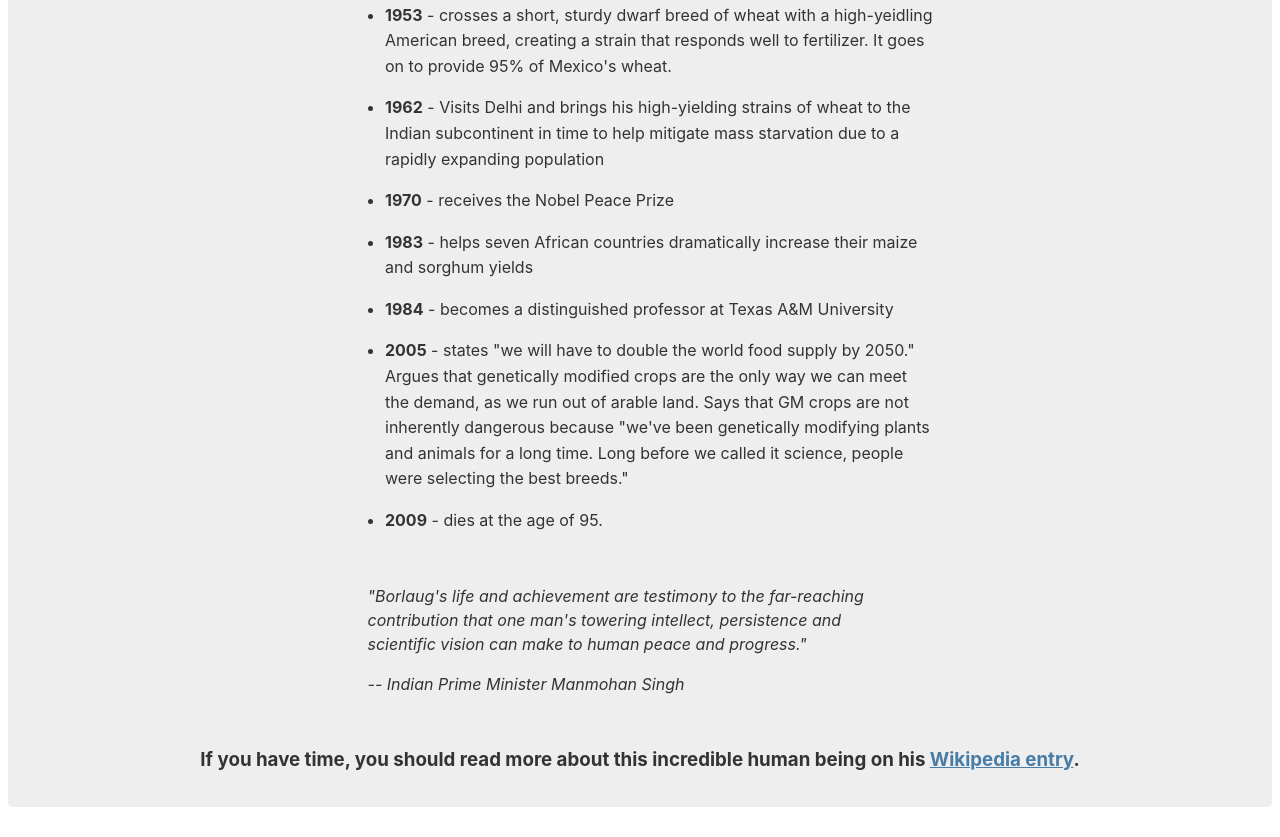
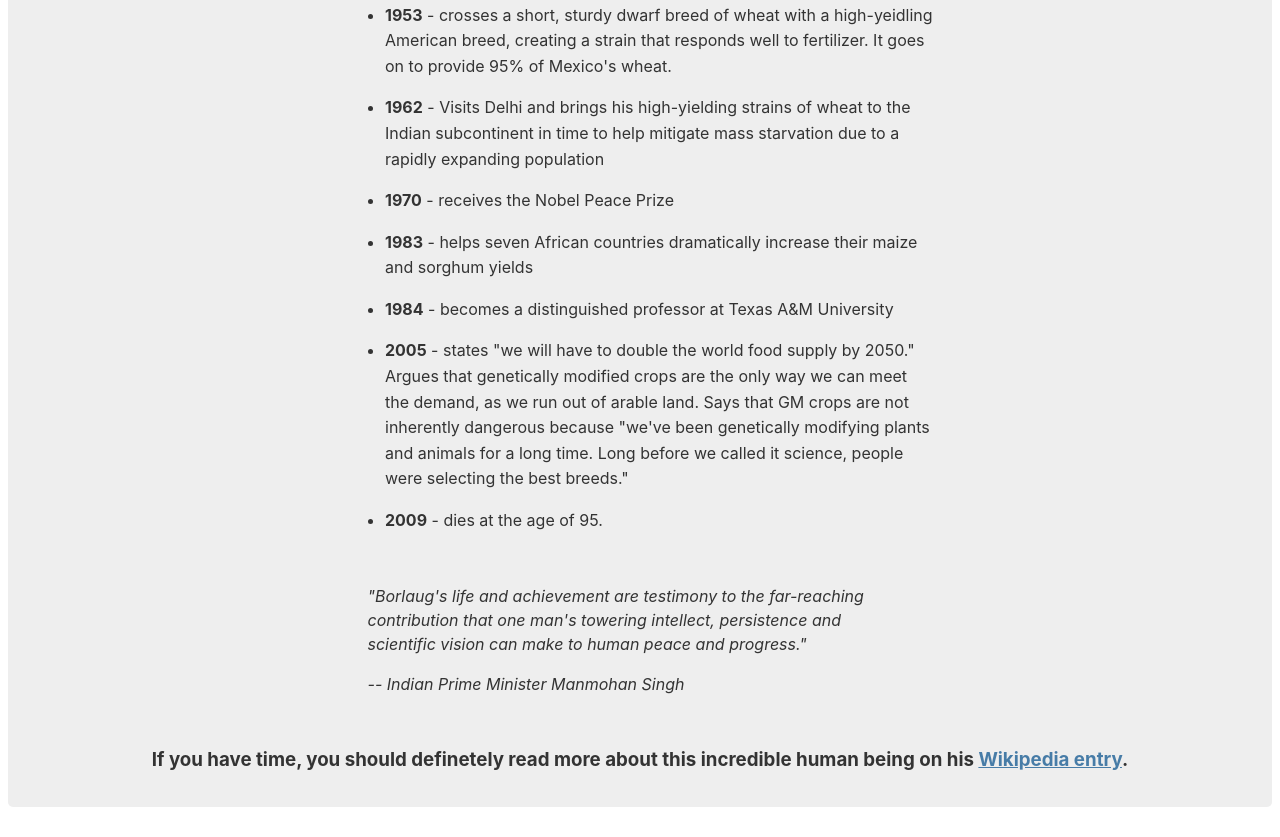
Before and after one commit to GitanoCosmico/Tribut-page-project, a plain HTML site: page index.html in a window 1280 px wide. Shown: the part 1410-2247 px from the top of the page. Drawn offline with Linux system fonts and the light colour scheme.

Commit message:
added wording

```diff
--- a/index.html
+++ b/index.html
@@ -109,7 +109,7 @@
           <cite>-- Indian Prime Minister Manmohan Singh</cite>
         </blockquote>
         <h3>
-          If you have time,  you should read more about this incredible human
+          If you have time,  you should definetely read more about this incredible human
           being on his
           <a
             id="tribute-link"
```
